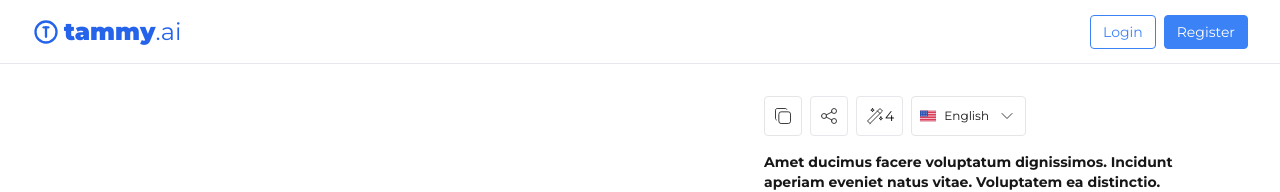
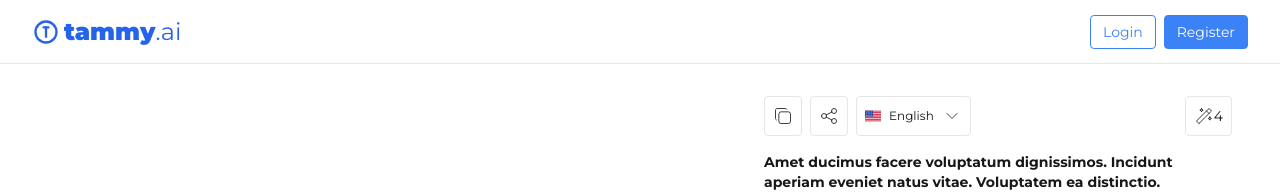
Before and after one commit to zaidakhterr/app-tammy-ai, a Next.js app: page /summary/1 in a window 1280 px wide. Shown: the top 192 px of the page. Built offline with nearby package versions, Linux system fonts and the light colour scheme.

Commit message:
Token Icon to the right

```diff
--- a/pages/summary/[id].js
+++ b/pages/summary/[id].js
@@ -557,14 +557,15 @@ export default function SummaryPage() {
                 </Menu.Items>
               </Transition>
             </Menu>
-            <Menu as="div" className="relative inline-block text-left">
-              <Menu.Button className=" flex h-10 items-center justify-center rounded border bg-transparent bg-right stroke-neutral-900 px-2  text-sm transition-colors disabled:cursor-not-allowed disabled:bg-neutral-100 disabled:stroke-neutral-400 dark:border-neutral-800 dark:stroke-white dark:hover:bg-neutral-800 dark:disabled:bg-neutral-800 dark:disabled:stroke-neutral-600 ">
-                <span className="flex">
-                  <IconWand className="h-5 w-5 stroke-1" />4
+            <MyListbox options={languageArr} />
+            <Menu as="div" className="ml-auto">
+              <Menu.Button className="  flex h-10 items-center justify-center rounded border bg-transparent bg-right stroke-neutral-900 px-2  text-sm transition-colors disabled:cursor-not-allowed disabled:bg-neutral-100 disabled:stroke-neutral-400 dark:border-neutral-800 dark:stroke-white dark:hover:bg-neutral-800 dark:disabled:bg-neutral-800 dark:disabled:stroke-neutral-600 ">
+                <span className="flex ">
+                  <IconWand className="h-5 w-5 stroke-1" /> 4
+                  {/* Tokens Remaining */}
                 </span>
               </Menu.Button>
             </Menu>
-            <MyListbox options={languageArr} />
           </div>
           <p className="mt-2 py-2 px-4 text-sm font-bold">{data.description}</p>
           {data.points.map(point => {
```
